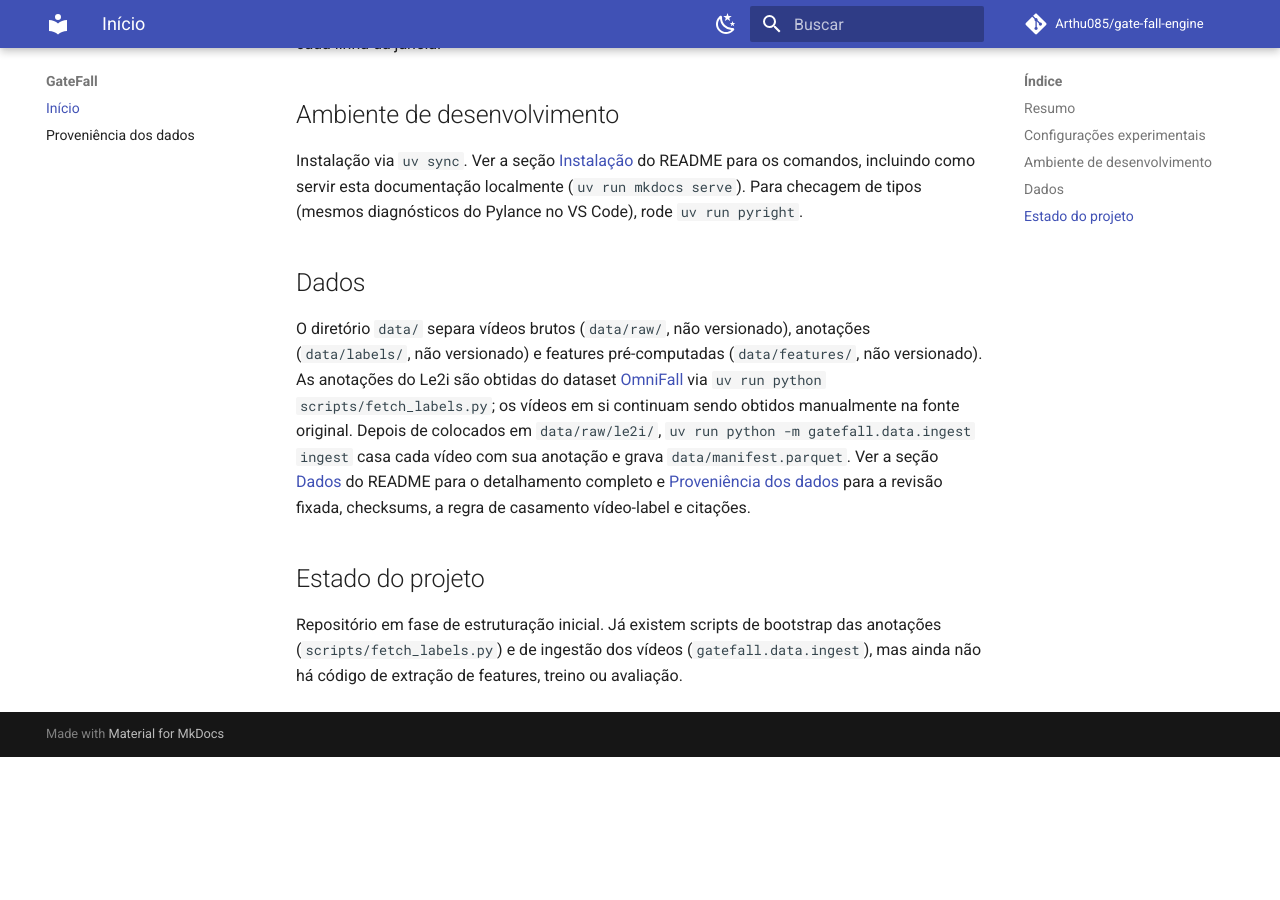
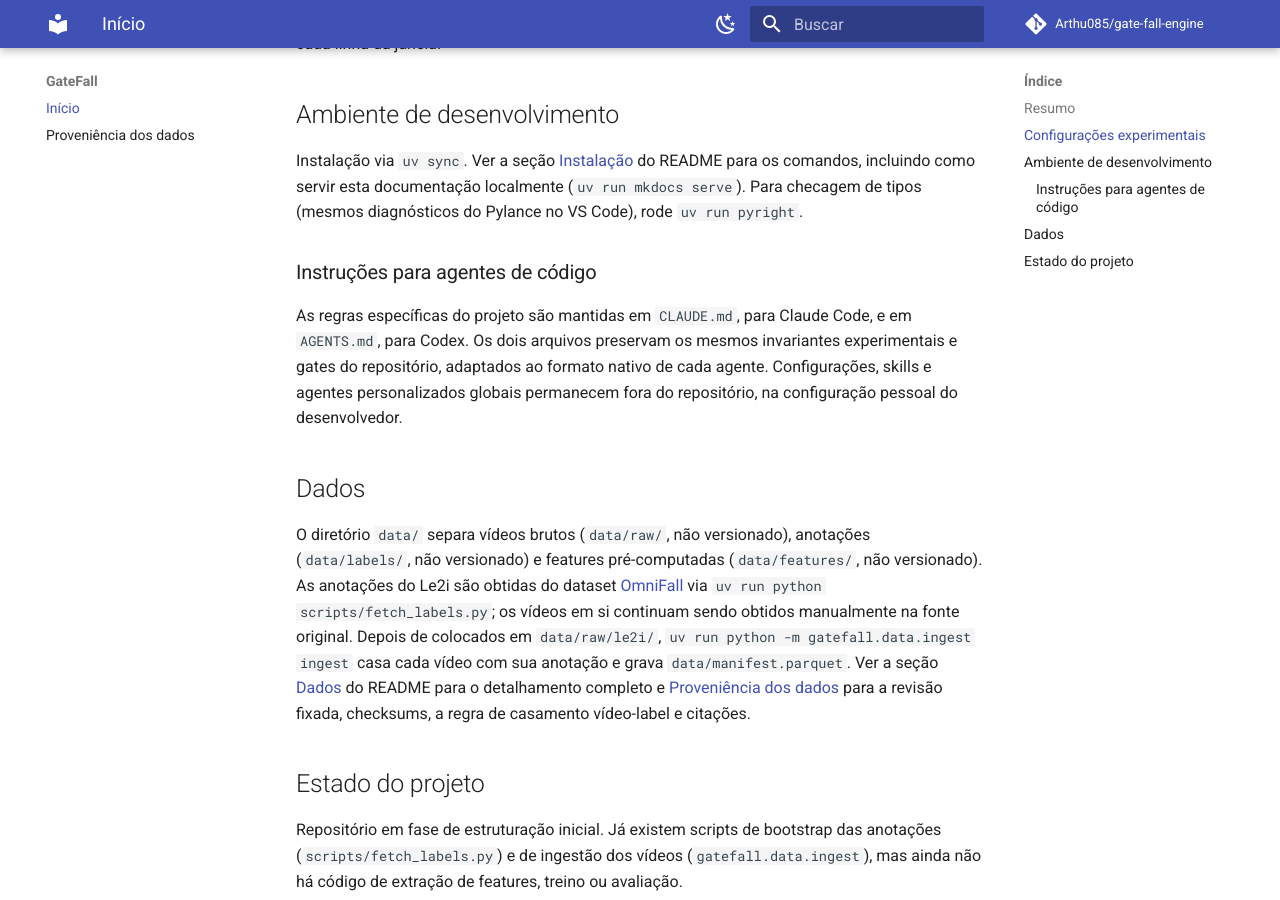
Before and after one commit to Arthu085/gate-fall-engine, an MkDocs documentation site: the page built from docs/index.md, in a window 1280 px wide and 900 px high, scrolled down 935 px. Built offline with MkDocs 1.6.1 and Material for MkDocs 9.7.7, drawn with Linux system fonts in a browser that asks for light colours; comment, search, counter and statistics services are not loaded; before the commit the page ends 1692 px from its top, so only the background shows below that.

Commit message:
docs: add agents.md

```diff
--- a/docs/index.md
+++ b/docs/index.md
@@ -39,6 +39,14 @@ do README para os comandos, incluindo como servir esta documentação
 localmente (`uv run mkdocs serve`). Para checagem de tipos (mesmos
 diagnósticos do Pylance no VS Code), rode `uv run pyright`.
 
+### Instruções para agentes de código
+
+As regras específicas do projeto são mantidas em `CLAUDE.md`, para Claude Code,
+e em `AGENTS.md`, para Codex. Os dois arquivos preservam os mesmos invariantes
+experimentais e gates do repositório, adaptados ao formato nativo de cada
+agente. Configurações, skills e agentes personalizados globais permanecem fora
+do repositório, na configuração pessoal do desenvolvedor.
+
 ## Dados
 
 O diretório `data/` separa vídeos brutos (`data/raw/`, não versionado),
```
Also changed, not shown: AGENTS.md (added, +40 -0 lines), README.md (+9 -0 lines).
